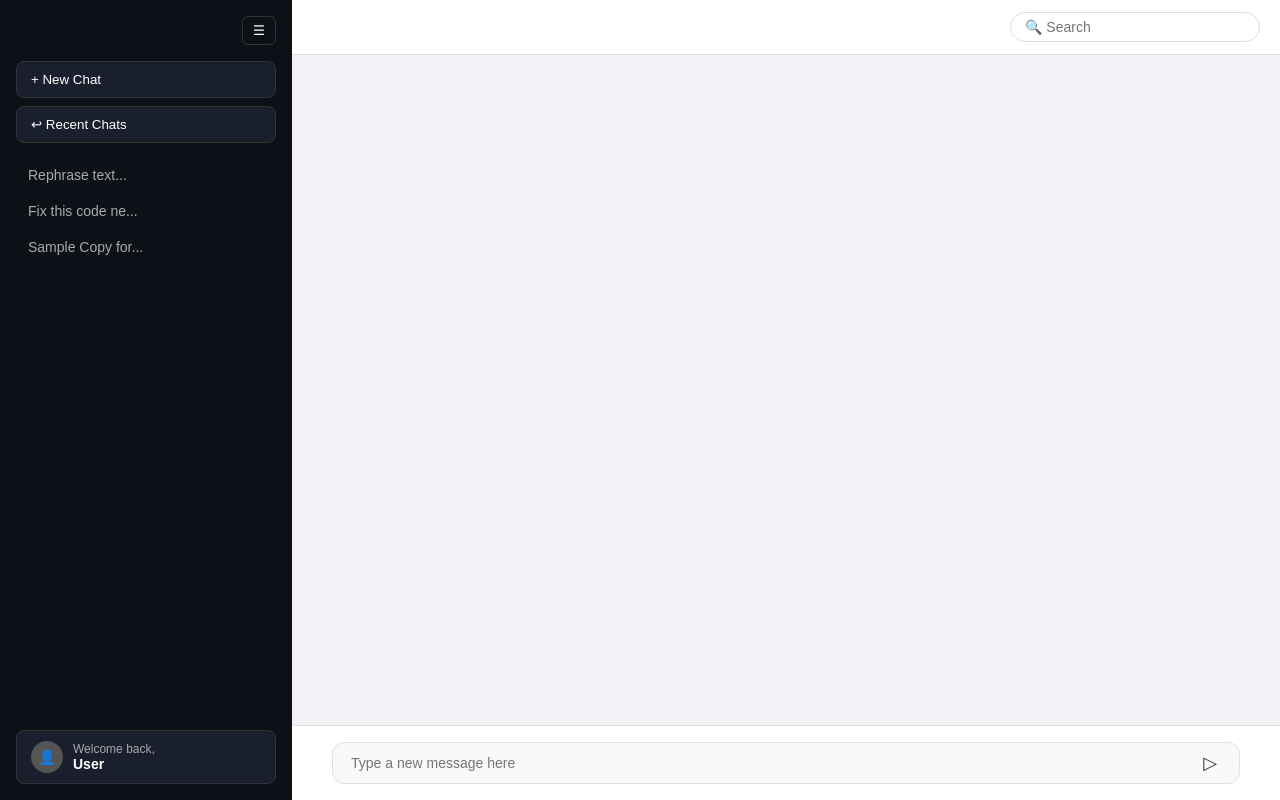
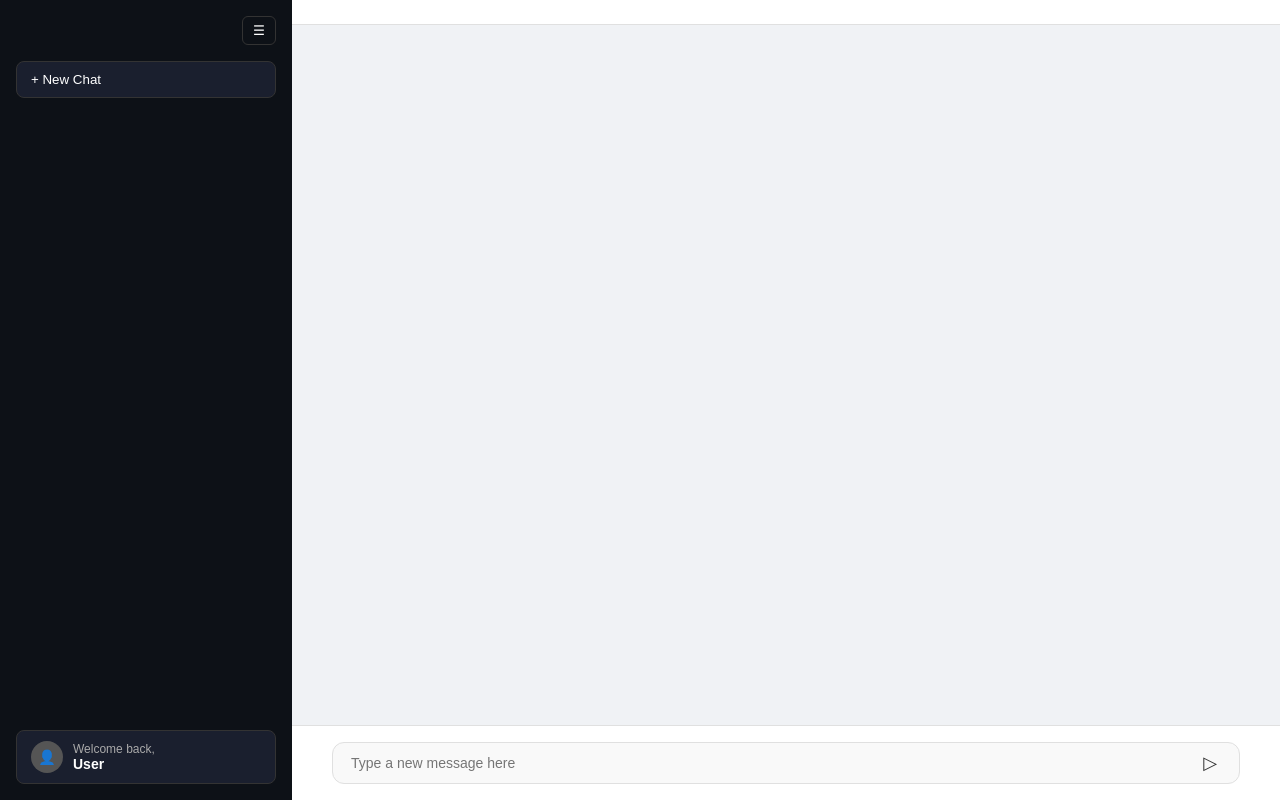
Before and after one commit to Rosoomin/codeit_chatbot_web_project, a React (Create React App) app in the folder frontend/: page / in a window 1280 px wide. Built offline with nearby package versions, Linux system fonts and the light colour scheme.

Commit message:
웹페이지 사이드바 변경

```diff
--- a/frontend/src/App.js
+++ b/frontend/src/App.js
@@ -1,4 +1,4 @@
-import { useState, useRef } from "react";  // useRef 추가
+import { useState, useRef } from "react";
 
 const API_URL = "https://chatbot-backend-4xch.onrender.com";
 
@@ -6,12 +6,6 @@ function App() {
   const [messages, setMessages] = useState([]);
   const [input, setInput] = useState("");
   const [loading, setLoading] = useState(false);
-  // 대화 목록 - 나중에 실제 대화 저장 기능 구현 시 사용
-  const [chatHistory] = useState([
-    "Rephrase text...",
-    "Fix this code ne...",
-    "Sample Copy for...",
-  ]);
   // 사이드바 열림/닫힘 상태
   const [sidebarOpen, setSidebarOpen] = useState(true);
 
@@ -31,7 +25,7 @@ function App() {
       const res = await fetch(`${API_URL}/chat`, {
         method: "POST",
         headers: { "Content-Type": "application/json" },
-        body: JSON.stringify({ message: input, session_id: sessionId.current }),  // session_id 추가
+        body: JSON.stringify({ message: input, session_id: sessionId.current }),
       });
       const data = await res.json();
       setMessages((prev) => [...prev, { role: "bot", content: data.response }]);
@@ -78,25 +72,6 @@ function App() {
             + New Chat
           </button>
 
-          {/* Recent Chats 섹션 */}
-          <button style={{ background: "#1a1f2e", border: "1px solid #333", color: "#fff", borderRadius: "8px", padding: "10px 14px", cursor: "pointer", textAlign: "left" }}>
-            ↩ Recent Chats
-          </button>
-
-          {/* 이전 대화 목록 */}
-          <div style={{ display: "flex", flexDirection: "column", gap: "4px", marginTop: "8px" }}>
-            {chatHistory.map((chat, idx) => (
-              <div
-                key={idx}
-                style={{ color: "#aaa", fontSize: "14px", padding: "8px 12px", borderRadius: "6px", cursor: "pointer" }}
-                onMouseEnter={(e) => (e.target.style.background = "#1a1f2e")}
-                onMouseLeave={(e) => (e.target.style.background = "transparent")}
-              >
-                {chat}
-              </div>
-            ))}
-          </div>
-
           {/* 하단 사용자 정보 */}
           <div style={{ marginTop: "auto", background: "#1a1f2e", border: "1px solid #333", borderRadius: "8px", padding: "10px 14px", display: "flex", alignItems: "center", gap: "10px" }}>
             <div style={{ width: "32px", height: "32px", borderRadius: "50%", background: "#555", display: "flex", alignItems: "center", justifyContent: "center", fontSize: "14px" }}>
@@ -114,8 +89,7 @@ function App() {
       <div style={{ flex: 1, display: "flex", flexDirection: "column" }}>
 
         {/* 상단 헤더 */}
-        <div style={{ display: "flex", alignItems: "center", justifyContent: "space-between", padding: "12px 20px", background: "#fff", borderBottom: "1px solid #e0e0e0" }}>
-          <div style={{ display: "flex", alignItems: "center", gap: "12px" }}>
+        <div style={{ display: "flex", alignItems: "center", padding: "12px 20px", background: "#fff", borderBottom: "1px solid #e0e0e0" }}>
           {/* 사이드바 닫혀있을 때 토글 버튼 */}
           {!sidebarOpen && (
             <button
@@ -125,13 +99,6 @@ function App() {
               ☰
             </button>
           )}
-          </div>
-          {/* 검색창 */}
-          <input
-            type="text"
-            placeholder="🔍 Search"
-            style={{ padding: "6px 14px", borderRadius: "20px", border: "1px solid #ddd", outline: "none", width: "220px", fontSize: "14px" }}
-          />
         </div>
 
         {/* 대화 내역 영역 */}
@@ -154,7 +121,7 @@ function App() {
                   maxWidth: "60%",
                   padding: "12px 16px",
                   borderRadius: msg.role === "user" ? "16px 16px 4px 16px" : "16px 16px 16px 4px",
-                  background: msg.role === "user" ? "#fff" : "#fff",
+                  background: "#fff",
                   border: msg.role === "user" ? "1px solid #ddd" : "none",
                   borderLeft: msg.role === "bot" ? "3px solid #4CAF50" : "none",
                   fontSize: "14px",
```
Lines whose indentation alone changed are shown as unchanged.
